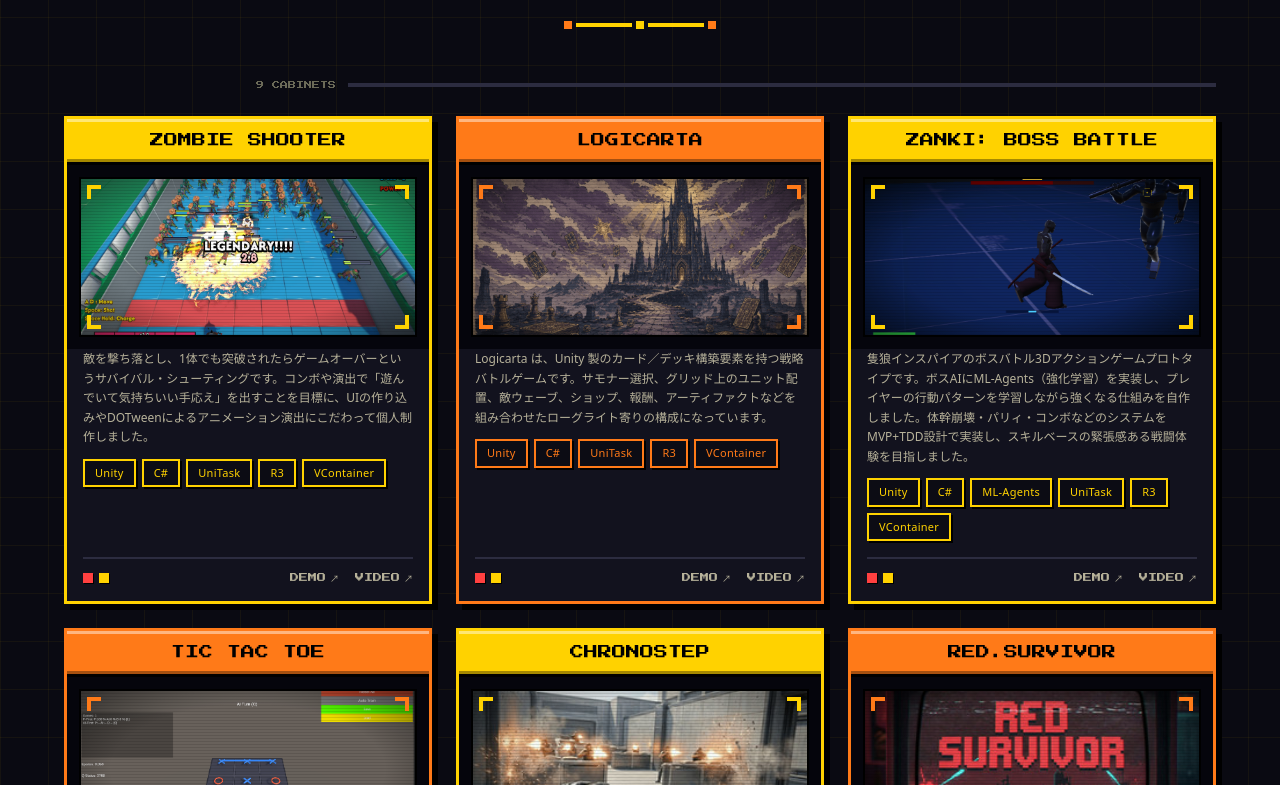
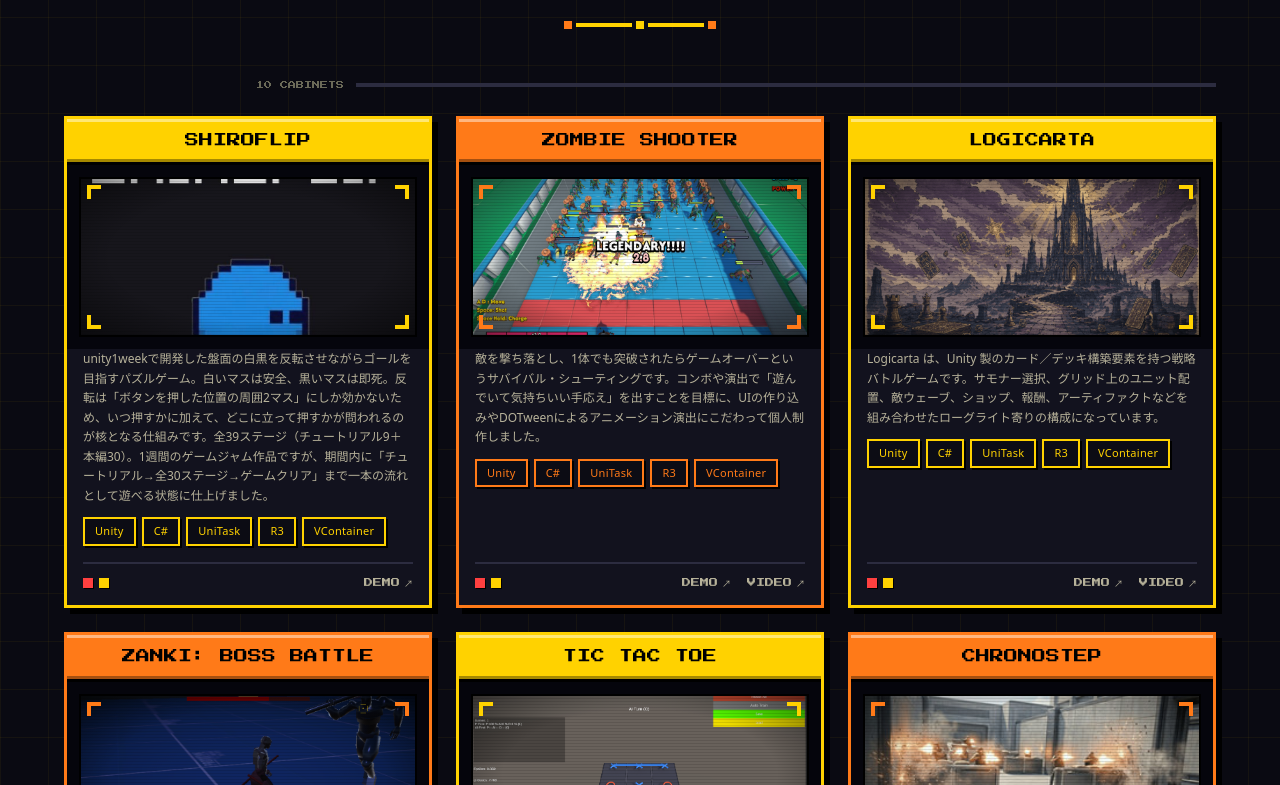
Before and after one commit to shunshun0803/portfolio-site, a React (Vite) app: page / in a window 1280 px wide. Shown: the part 975-1760 px from the top of the page. Built offline with nearby package versions, Linux system fonts and the light colour scheme; a web font is replaced by a local one.

Commit message:
Feat: Add project ShiroFlip

```diff
--- a/src/data/projects.ts
+++ b/src/data/projects.ts
@@ -7,6 +7,7 @@ import ticTacToeImg from './thumbnails/TicTacToeImg.png'
 import zankiBossBattleImg from './thumbnails/Zanki.png'
 import logicartaImg from './thumbnails/logicarta.png'
 import zombieShooterImg from './thumbnails/zombieShooter.jpg'
+import ShiroFlipImg from './thumbnails/ShiroFlipImg.jpg'
 
 export interface Project {
   id: string;
@@ -20,6 +21,15 @@ export interface Project {
 }
 
 export const projects: Project[] = [
+  {
+    id: 'ShiroFlip',
+    title: 'ShiroFlip',
+    thumbnail: ShiroFlipImg,
+    description:
+      'unity1weekで開発した盤面の白黒を反転させながらゴールを目指すパズルゲーム。白いマスは安全、黒いマスは即死。反転は「ボタンを押した位置の周囲2マス」にしか効かないため、いつ押すかに加えて、どこに立って押すかが問われるのが核となる仕組みです。全39ステージ（チュートリアル9＋本編30）。1週間のゲームジャム作品ですが、期間内に「チュートリアル→全30ステージ→ゲームクリア」まで一本の流れとして遊べる状態に仕上げました。',
+    tech: ['Unity', 'C#', 'UniTask', 'R3', 'VContainer'],
+    demoUrl: 'https://unityroom.com/games/shunshun0803_shiroflip',
+  },
   {
     id: 'ZombieShooter',
     title: 'Zombie Shooter',
```
Also changed, not shown: src/data/thumbnails/ShiroFlipImg.jpg (added).
